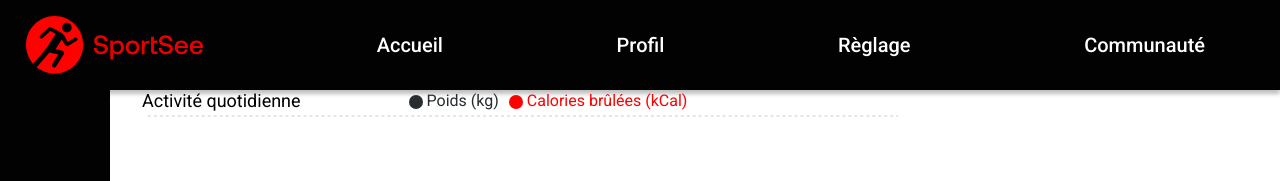
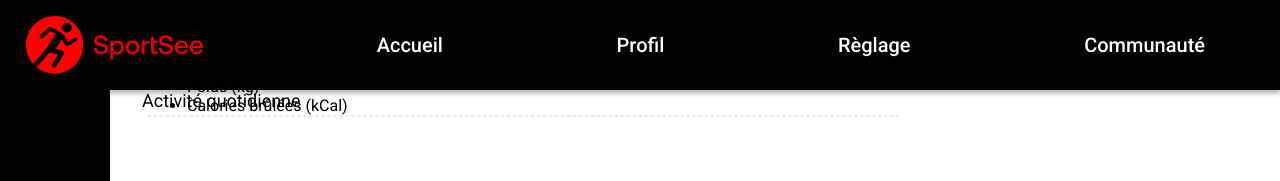
Before and after one commit to FabienStervinou/fabienstervinou_12_07062022, a React (Create React App) app: page / in a window 1280 px wide. Shown: the top 181 px of the page. Built offline with nearby package versions, Linux system fonts and the light colour scheme; no server answers.

Commit message:
<Activity> add custom tooltip and legend

```diff
--- a/src/components/Dashboard/Activity/index.js
+++ b/src/components/Dashboard/Activity/index.js
@@ -11,6 +11,10 @@ import {
   Bar
 } from 'recharts'
 
+/**
+ * If the tooltip is active, return a div with two spans, otherwise return null
+ * @returns A function that returns a div with two spans inside.
+ */
 const CustomTooltip = ({ payload, active }) => {
   if (active) {
     return (
@@ -27,6 +31,34 @@ const CustomTooltip = ({ payload, active }) => {
   return null
 }
 
+/**
+ * It returns a list of items, each of which is a string
+ * @param props - the props object that is passed to the component
+ * @returns A list of the two values of the payload array.
+ */
+const RenderLegend = (props) => {
+  const payload = [
+        { value: 'Poids (kg)'},
+        { value: 'Calories brûlées (kCal)' }
+      ];
+
+  return (
+    <ul className='legend'>
+      {
+        payload.map((entry, index) => (
+          <li key={`item-${index}`}>
+            {entry.value}
+          </li>
+        ))
+      }
+    </ul>
+  );
+}
+
+/**
+ * It creates a bar chart with two bars, one for the weight and one for the calories.
+ * @returns A React component
+ */
 function Activy() {
   const data = useFetch('activity')
 
@@ -68,13 +100,9 @@ function Activy() {
           />
           <Legend
             wrapperStyle={{
-              top: -20
+              top: -50
             }}
-            iconType="cercle"
-            payload={[
-              { value: 'Poids (kg)', type: 'cercle', id: 'right', color: '#282D30' },
-              { value: 'Calories brûlées (kCal)', type: 'cercle', id: 'left', color: '#FF0000' }
-              ]}
+            content={RenderLegend}
           />
           <Bar
             yAxisId="right"
```
